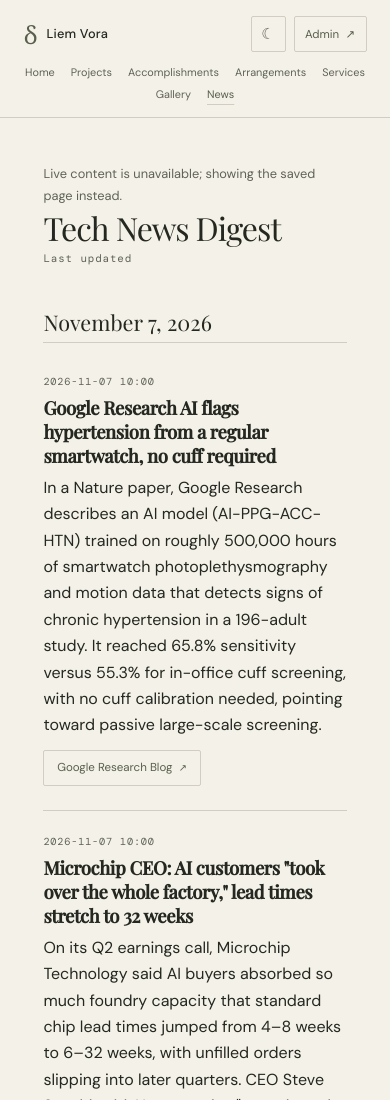
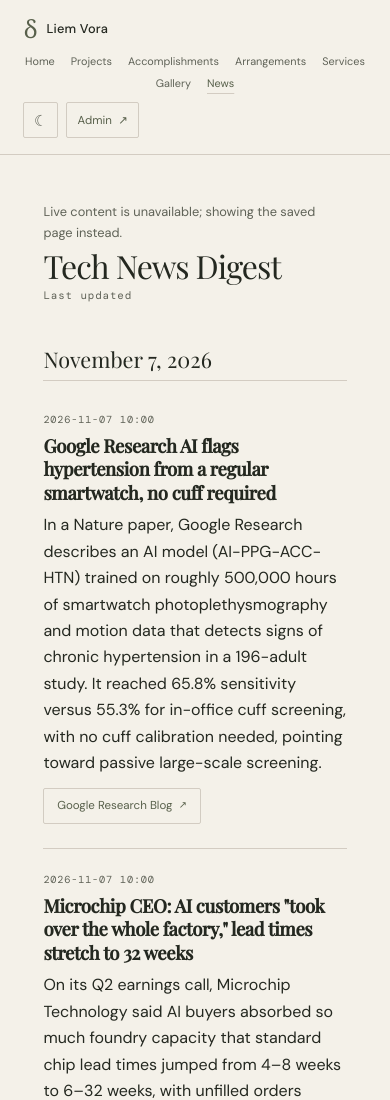
Before and after one commit to liemvora-png/Master, a website: page public/news/index.html in a window 390 px wide. Shown: the top 1100 px of the page. Drawn offline with nearby package versions, Linux system fonts and the light colour scheme; no server answers.

Commit message:
Fix news titleAccent validation, header responsive overlap, admin-header layout
- ValidateContent: allow empty titleAccent for news page so accomplishments
  saves no longer fail with 400 (news keeps sectionTitle required)
- tests: news fixture titleAccent now empty; add 2 regression tests
- Header: switch .site-header from rigid 3-column grid to flexbox with
  space-between so header-actions buttons never overlap at any width;
  buttons shrink-wrap and wordmark/nav/items all flex responsively
- Remove conflicting grid properties from 700px media query

```diff
--- a/public/styles.css
+++ b/public/styles.css
@@ -111,14 +111,16 @@
 }
 
 .site-header {
-  display: grid;
-  grid-template-columns: minmax(0, 1fr) auto minmax(0, 1fr);
+  display: flex;
+  align-items: center;
+  justify-content: space-between;
+  gap: 1rem;
   min-height: 82px;
   border-bottom: 1px solid var(--line);
 }
 
 .site-header > .wordmark {
-  justify-self: start;
+  flex-shrink: 0;
 }
 
 .site-nav {
@@ -129,17 +131,12 @@
   gap: clamp(1rem, 3vw, 2.2rem);
   color: var(--muted);
   font-size: 0.76rem;
-}
-
-.site-header > .site-nav {
-  justify-self: center;
+  flex: 1 1 auto;
+  min-width: 0;
 }
 
 .site-header > .header-actions {
-  justify-self: end;
-}
-
-.header-actions {
+  flex-shrink: 0;
   display: flex;
   align-items: center;
   gap: 0.5rem;
@@ -1209,14 +1206,13 @@
   }
 
   .site-header {
-    grid-template-columns: minmax(0, 1fr) auto;
+    flex-wrap: wrap;
     gap: 0.7rem 1rem;
     padding-block: 0.8rem;
   }
 
   .header-actions {
-      grid-column: 2;
-      grid-row: 1;
+    flex-shrink: 0;
   }
 
   .admin-entry-button {
@@ -1230,11 +1226,11 @@
   }
 
   .site-nav {
-      grid-column: 1 / -1;
-      grid-row: 2;
+    flex: 1 1 auto;
     justify-self: stretch;
     gap: 0.9rem;
     font-size: 0.68rem;
+    min-width: 0;
   }
 
   .intro {
```
Also changed, not shown: functions/_shared/content.js (+5 -2 lines), tests/content.test.mjs (+17 -1 lines). Lines whose indentation alone changed are shown as unchanged.
